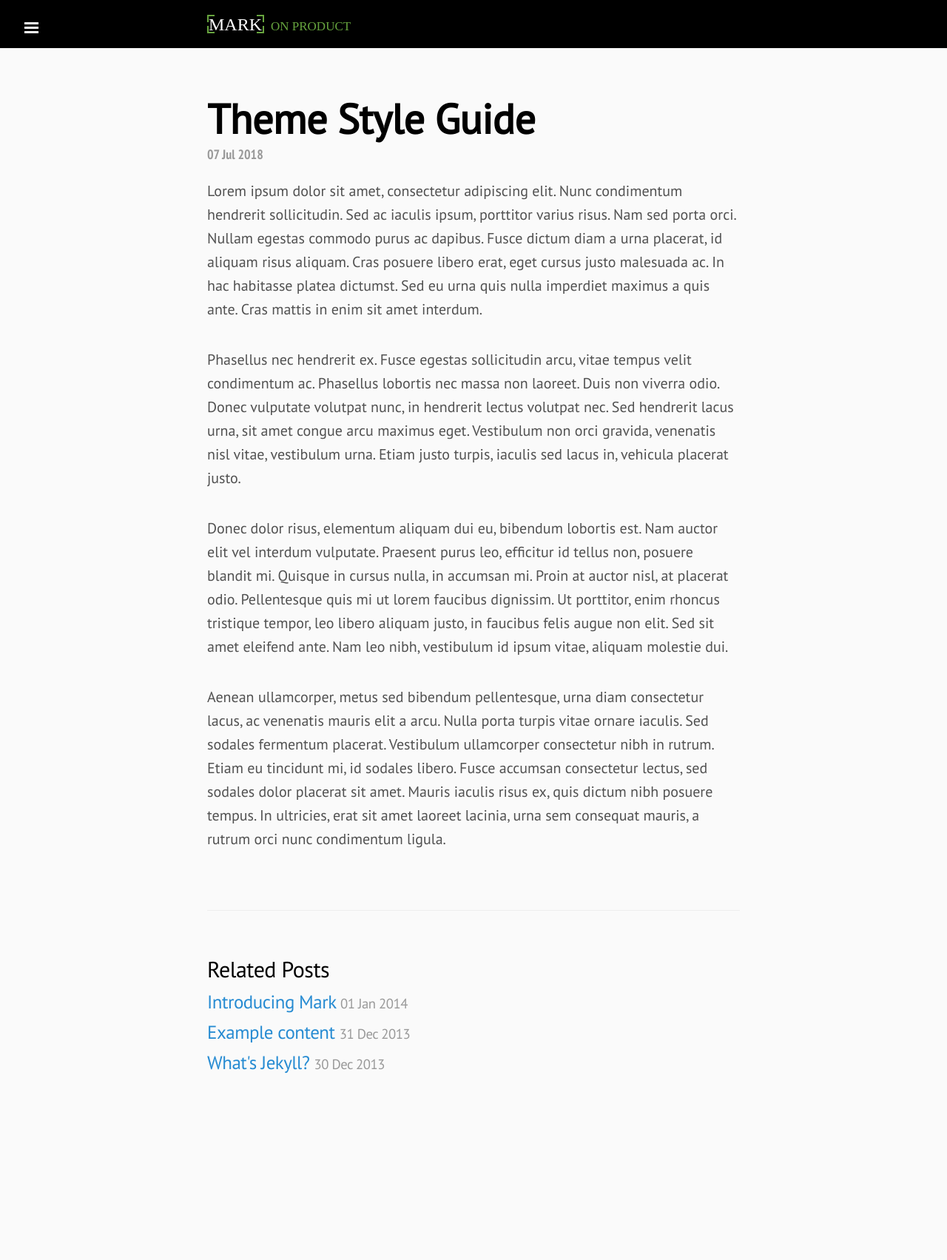
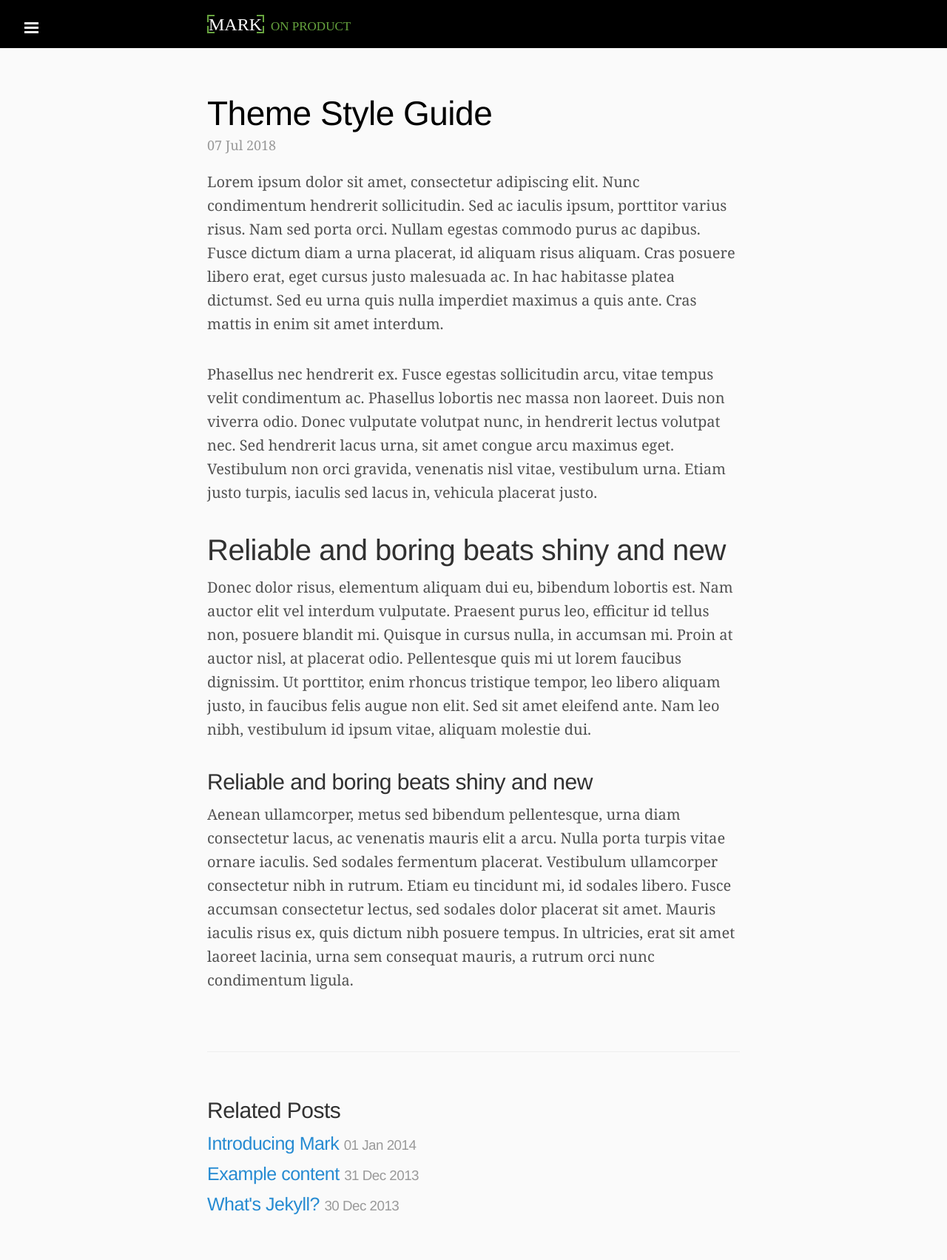
Before and after one commit to markthelefty/markthelefty.github.io, a Jekyll site: the page built from _posts/2018-07-07-theme-style-guide.markdown, in a window 1280 px wide. Shown: the whole page at 74% size. Built offline with Jekyll 4.4.1, drawn with Linux system fonts in a browser that asks for light colours; some web fonts are replaced; our own code applies the rules of GitHub Pages for plain Markdown files; Markdown is read by kramdown in place of the engine named in the settings; before the commit the page ends 1512 px from its top, so only the background shows below that.

Commit message:
Updated Theme Style Guide and 2 other files

```diff
--- a/_includes/head.html
+++ b/_includes/head.html
@@ -18,7 +18,7 @@
   <link rel="stylesheet" href="/public/css/syntax.css">
   <link rel="stylesheet" href="/public/css/lanyon.css">
   <link rel="stylesheet" href="/public/css/custom.css">
-  <link rel="stylesheet" href="https://fonts.googleapis.com/css?family=PT+Sans|PT+Sans+Caption|PT+Sans+Narrow:700">
+  <link rel="stylesheet" href="https://use.typekit.net/ttm1jxq.css">
 
   <!-- Icons -->
   <link rel="apple-touch-icon-precomposed" sizes="144x144" href="/public/apple-touch-icon-144-precomposed.png">
--- a/_posts/2018-07-07-theme-style-guide.markdown
+++ b/_posts/2018-07-07-theme-style-guide.markdown
@@ -7,6 +7,8 @@ Lorem ipsum dolor sit amet, consectetur adipiscing elit. Nunc condimentum hendre
 
 Phasellus nec hendrerit ex. Fusce egestas sollicitudin arcu, vitae tempus velit condimentum ac. Phasellus lobortis nec massa non laoreet. Duis non viverra odio. Donec vulputate volutpat nunc, in hendrerit lectus volutpat nec. Sed hendrerit lacus urna, sit amet congue arcu maximus eget. Vestibulum non orci gravida, venenatis nisl vitae, vestibulum urna. Etiam justo turpis, iaculis sed lacus in, vehicula placerat justo.
 
+#Reliable and boring beats shiny and new
 Donec dolor risus, elementum aliquam dui eu, bibendum lobortis est. Nam auctor elit vel interdum vulputate. Praesent purus leo, efficitur id tellus non, posuere blandit mi. Quisque in cursus nulla, in accumsan mi. Proin at auctor nisl, at placerat odio. Pellentesque quis mi ut lorem faucibus dignissim. Ut porttitor, enim rhoncus tristique tempor, leo libero aliquam justo, in faucibus felis augue non elit. Sed sit amet eleifend ante. Nam leo nibh, vestibulum id ipsum vitae, aliquam molestie dui.
 
+##Reliable and boring beats shiny and new
 Aenean ullamcorper, metus sed bibendum pellentesque, urna diam consectetur lacus, ac venenatis mauris elit a arcu. Nulla porta turpis vitae ornare iaculis. Sed sodales fermentum placerat. Vestibulum ullamcorper consectetur nibh in rutrum. Etiam eu tincidunt mi, id sodales libero. Fusce accumsan consectetur lectus, sed sodales dolor placerat sit amet. Mauris iaculis risus ex, quis dictum nibh posuere tempus. In ultricies, erat sit amet laoreet lacinia, urna sem consequat mauris, a rutrum orci nunc condimentum ligula.
--- a/public/css/custom.css
+++ b/public/css/custom.css
@@ -40,25 +40,18 @@ body {
  * Typography
  */
 
-h1, h2, h3, h4, h5, h6 {
-  font-family: 'PT Sans', Helvetica, Arial, sans-serif;
+.post-title {
+  font-size: 2.3rem;
   color: #000;
- }
-
-.post-title {
-  font-size: 2.8rem;
-  color: #000;
-  font-weight: 700;
+  /*font-weight: 700;*/
  }
 
 .post-date {
-  font-family: 'PT Sans Narrow', Helvetica, Arial, sans-serif;
   color: #999;
   font-size: .9rem;
 }
 
 .post p {
-  font-family: 'PT Sans', Helvetica, Arial, sans-serif;
   line-height: 1.6;
   margin-bottom: 1.8rem;
  }
```
